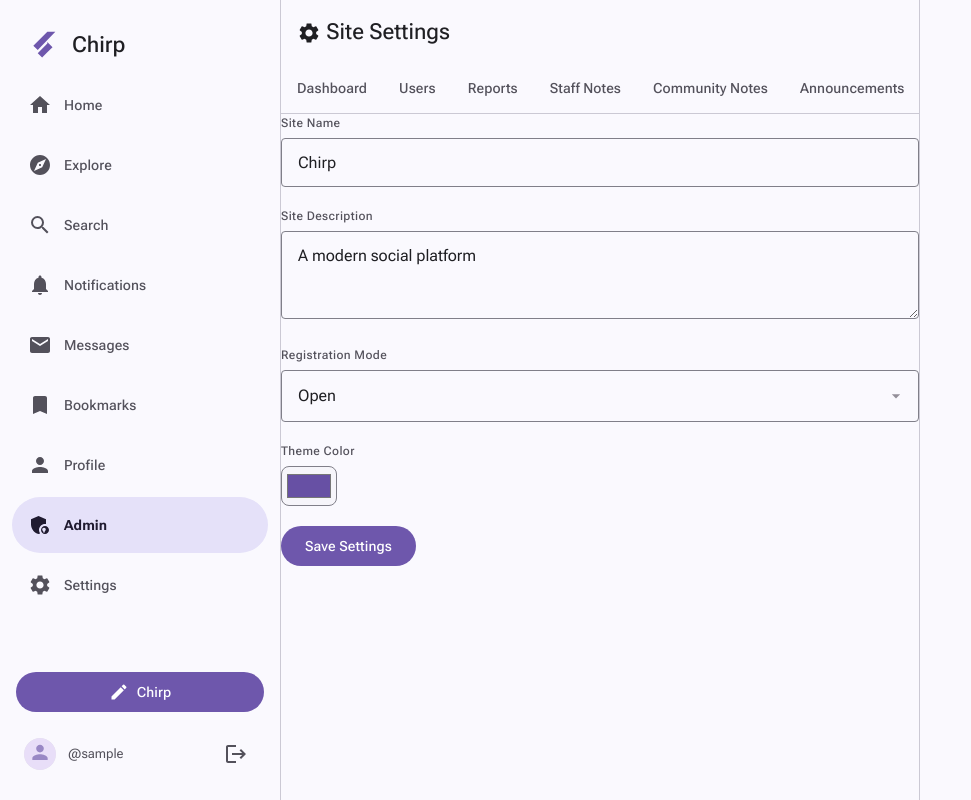
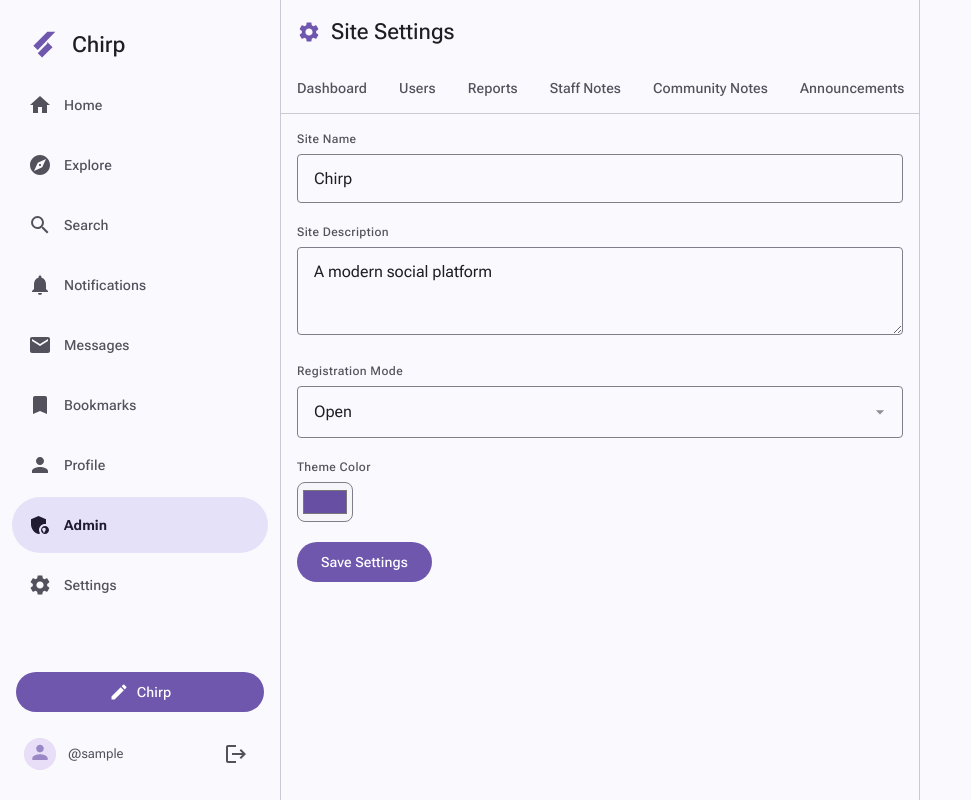
Before and after one commit to m4rcel-lol/Chirp, a Flask app: page /admin/settings in a window 1280 px wide. Shown: the whole page, without its empty margins (0-971 px from the left). Run offline with Flask 3, Linux system fonts and the light colour scheme; the visitor is signed in with stand-in values (Sample User, id 1); data comes from the database, SQL or seed files in the repository; data that the repository does not hold is empty.

Commit message:
Fix form and top app bar component styling
- Give bare .settings-form its own 16px padding so forms on admin
  settings, new message, create announcement, and edit profile pages
  no longer sit flush against the content pane edges; keep zero
  padding when nested inside a .settings-card
- Lay out .page-header as a proper M3 top app bar: title takes the
  remaining space so action buttons (New, New Announcement) anchor to
  the right edge instead of crowding the title
- Tint page-header title icons with the primary color

Co-Authored-By: Claude Fable 5 <noreply@anthropic.com>
Claude-Session: https://claude.ai/code/session_018g89YdQoaxsVG4DDXdVN2m

```diff
--- a/app/static/css/style.css
+++ b/app/static/css/style.css
@@ -480,7 +480,13 @@ img { max-width: 100%; height: auto; }
     font-weight: 450;
     line-height: 1.27;
     color: var(--md-sys-color-on-surface);
-}
+    display: flex;
+    align-items: center;
+    gap: 10px;
+    flex: 1;
+    min-width: 0;
+}
+.page-header h2 svg { color: var(--md-sys-color-primary); }
 
 /* ── 5. Navigation drawer items ──────────────────────────────── */
 .sidebar-header { padding: 12px 16px 16px; }
@@ -1453,7 +1459,8 @@ input[type="checkbox"]:focus-visible {
 .message-input::placeholder { color: var(--md-sys-color-on-surface-variant); }
 
 /* ── 23. Settings (filled cards) ─────────────────────────────── */
-.settings-form { padding: 0; }
+.settings-form { padding: 16px; }
+.settings-card .settings-form { padding: 0; }
 
 .settings-card {
     margin: 16px;
```
